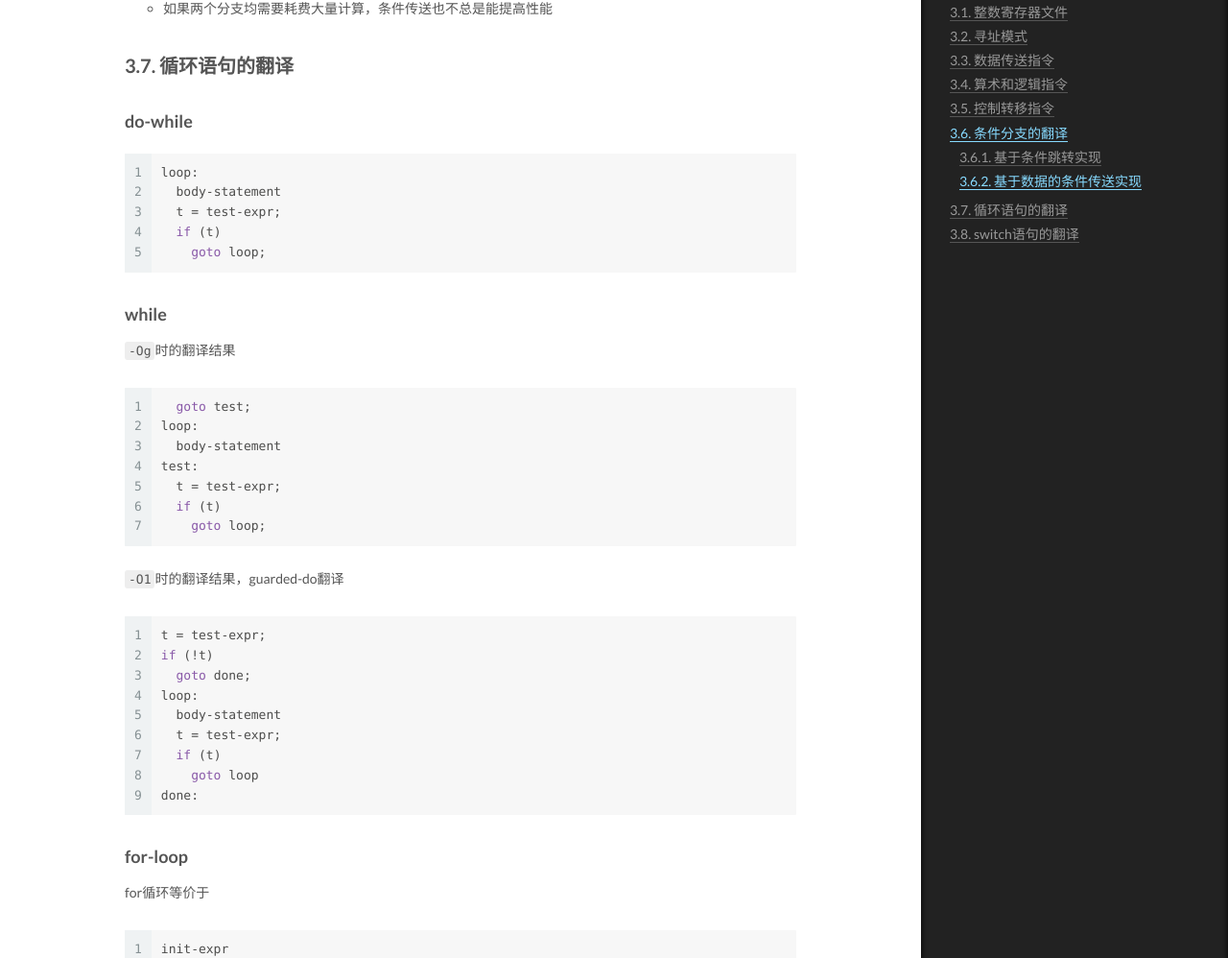
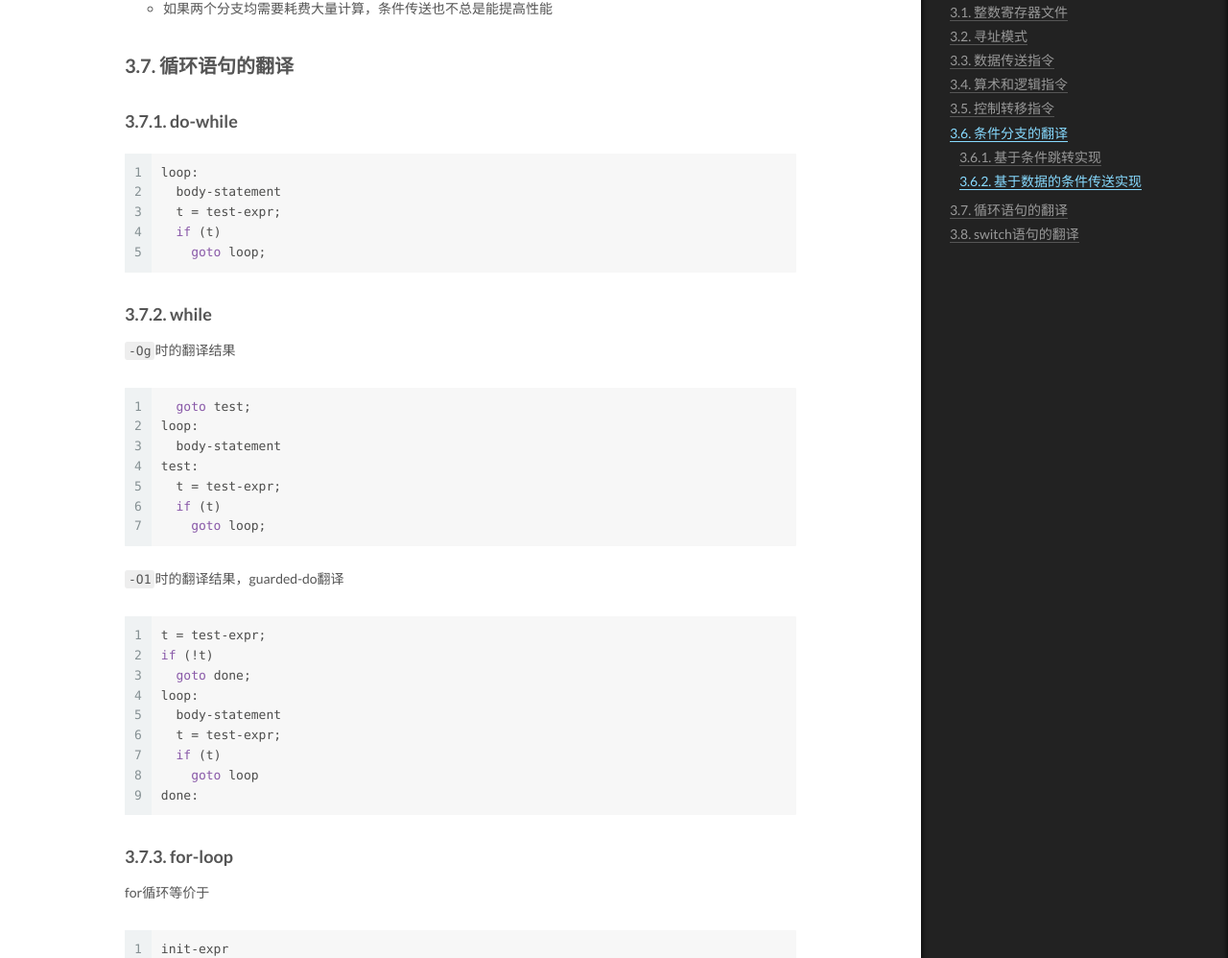
Before and after one commit to Willendless/willendless.github.io, a Jekyll site: the page built from _posts/2021-6-3-《csapp》ch3.md, in a window 1280 px wide and 1400 px high, scrolled down 10297 px. Shown: the part 145-1143 px from the top of the window at 96% size. Built offline with Jekyll 4.4.1, drawn with Linux system fonts in a browser that asks for light colours; comment, search, counter and statistics services are not loaded.

Commit message:
chore: update post

````diff
--- a/_posts/2021-6-3-《csapp》ch3.md
+++ b/_posts/2021-6-3-《csapp》ch3.md
@@ -359,7 +359,7 @@ absdiff:
 
 ### 3.7. 循环语句的翻译
 
-#### do-while
+#### 3.7.1. do-while
 
 ```c
 loop:
@@ -369,7 +369,7 @@ loop:
     goto loop;
 ```
 
-#### while
+#### 3.7.2. while
 
 `-Og`时的翻译结果
 
@@ -397,7 +397,7 @@ loop:
 done:
 ```
 
-#### for-loop
+#### 3.7.3. for-loop
 
 for循环等价于
 
````
